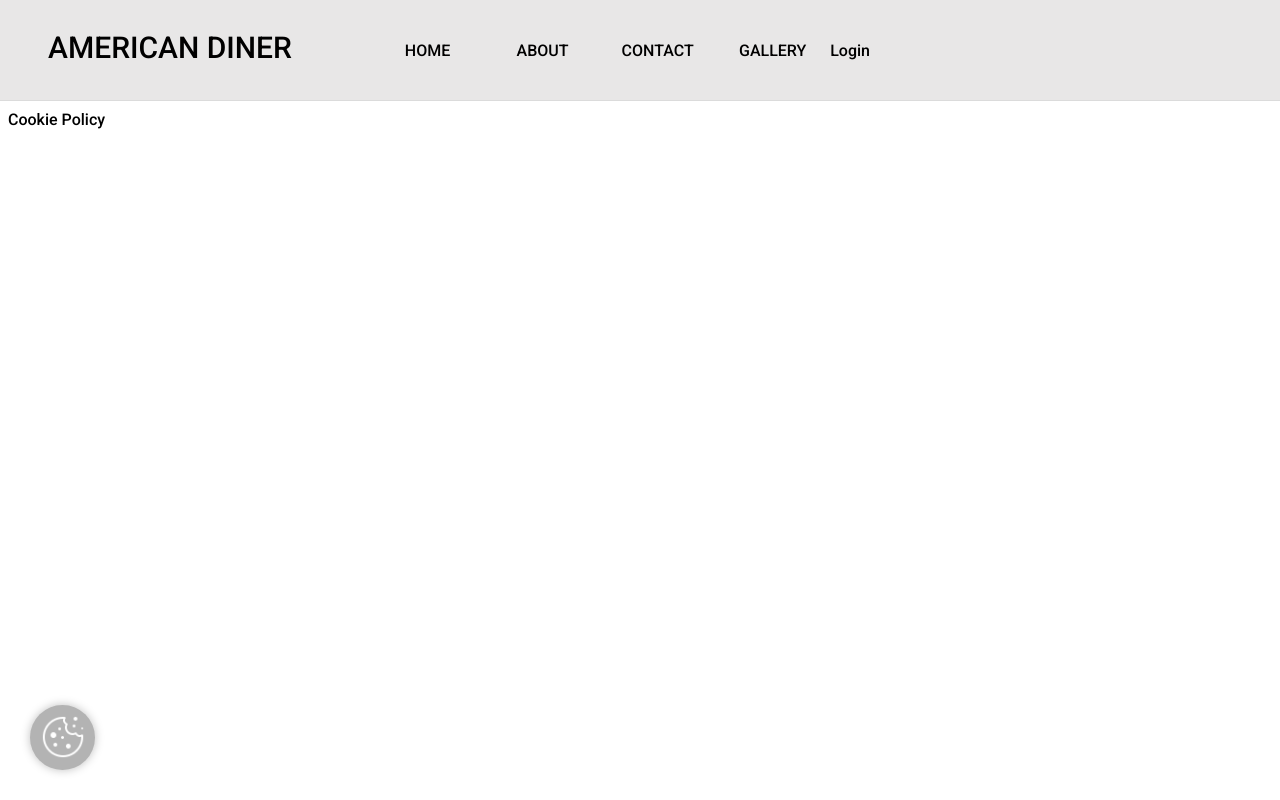
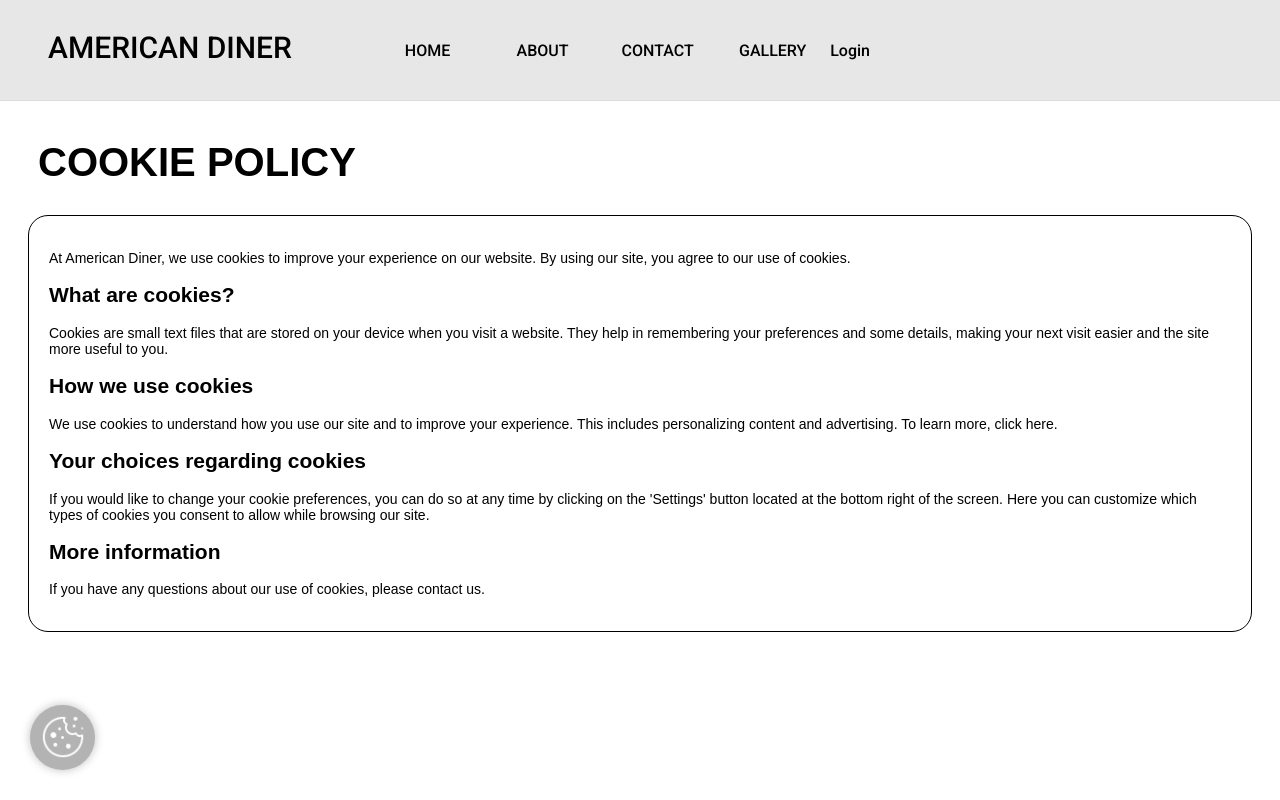
Before and after one commit to jordanandrewks/american-diner, a Next.js app: page /cookie in a window 1280 px wide. Shown: the top 800 px of the page. Built offline with nearby package versions, Linux system fonts and the light colour scheme.

Commit message:
save - ai pages added

```diff
--- a/src/app/(footer)/cookie/page.jsx
+++ b/src/app/(footer)/cookie/page.jsx
@@ -1,7 +1,44 @@
+import GeneralUsePage from "@/components/general/GeneralUsePage";
+
 export default function Cookie() {
-    return (
-        <div>
-            Cookie Policy
-        </div>
-    );
+  return (
+    <div>
+      <GeneralUsePage
+        title={"COOKIE POLICY"}
+        body={
+          <div>
+            <p>
+              At American Diner, we use cookies to improve your experience on
+              our website. By using our site, you agree to our use of cookies.
+            </p>
+            <h2>What are cookies?</h2>
+            <p>
+              Cookies are small text files that are stored on your device when
+              you visit a website. They help in remembering your preferences and
+              some details, making your next visit easier and the site more
+              useful to you.
+            </p>
+            <h2>How we use cookies</h2>
+            <p>
+              We use cookies to understand how you use our site and to improve
+              your experience. This includes personalizing content and
+              advertising. To learn more, click here.
+            </p>
+            <h2>Your choices regarding cookies</h2>
+            <p>
+              If you would like to change your cookie preferences, you can do so
+              at any time by clicking on the 'Settings' button located at the
+              bottom right of the screen. Here you can customize which types of
+              cookies you consent to allow while browsing our site.
+            </p>
+            <h2>More information</h2>
+            <p>
+              If you have any questions about our use of cookies, please contact
+              us.
+            </p>
+          </div>
+        }
+      />
+    </div>
+  );
 }
--- a/src/app/(footer)/privacy/page.jsx
+++ b/src/app/(footer)/privacy/page.jsx
@@ -4,7 +4,7 @@
   return (
     <div>
       <GeneralUsePage
-        title={"Privacy Policy"}
+        title={"PRIVACY POLICY"}
         body={
           <div>
             <p>Last updated: 05 March 2024</p>
```
Also changed, not shown: src/app/(footer)/accessibility/page.jsx (+43 -5 lines).
